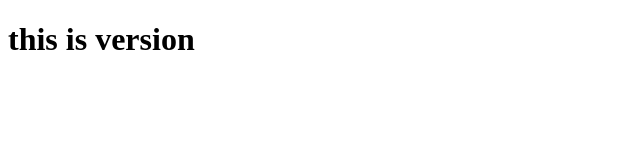
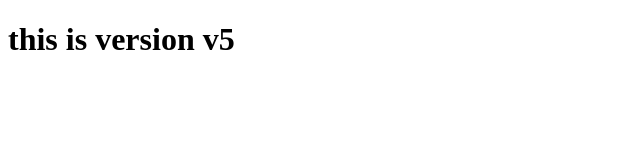
Before and after one commit to nikhilsangwan1628/new-repo-2, a plain HTML site: page index.html in a window 1280 px wide. Shown: the full height of the page, 0-640 px from the left. Drawn offline with Linux system fonts and the light colour scheme.

Commit message:
this is version 5

```diff
--- a/index.html
+++ b/index.html
@@ -6,6 +6,6 @@
     <title>Document</title>
 </head>
 <body>
-    <h1>this is version</h1>
+    <h1>this is version v5</h1>
 </body>
 </html>
```
